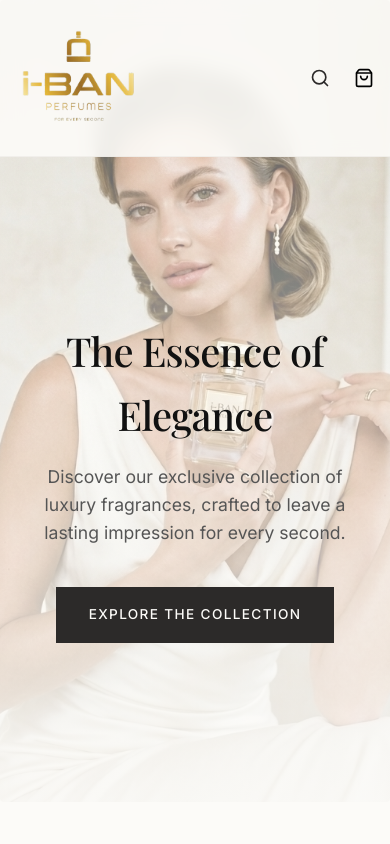
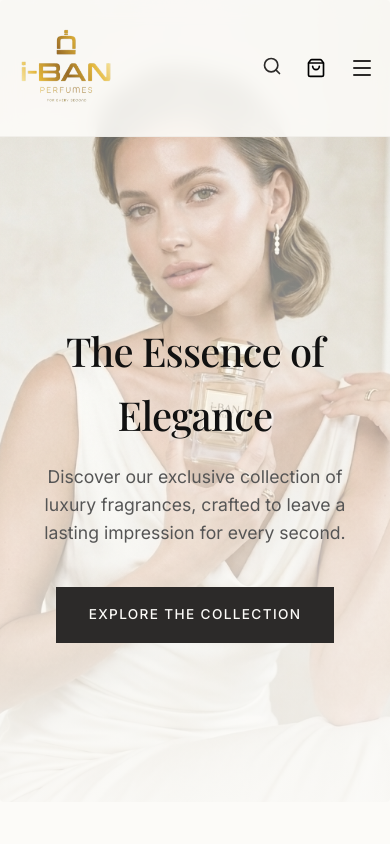
Before and after one commit to Abhinav-THAJ/perfume, a Next.js app: page / in a window 390 px wide. Shown: the top 844 px of the page. Built offline with nearby package versions, Linux system fonts and the light colour scheme; a web font is replaced by a local one.

Commit message:
feat: implement mobile hamburger menu and refined mobile logo sizing

```diff
--- a/src/components/Navbar.module.css
+++ b/src/components/Navbar.module.css
@@ -102,8 +102,55 @@
   padding: 0 4px;
 }
 
+.menuIcon {
+  display: none;
+  background: none;
+  border: none;
+  padding: 0;
+  color: inherit;
+  cursor: pointer;
+}
+
+.mobileOverlay {
+  position: fixed;
+  top: 150px; /* Below the nav */
+  left: 0;
+  width: 100%;
+  background: rgba(252, 251, 248, 0.98);
+  backdrop-filter: blur(10px);
+  z-index: 99;
+  border-bottom: 2px solid var(--color-accent);
+}
+
+.mobileLinks {
+  display: flex;
+  flex-direction: column;
+  padding: 2rem;
+  gap: 1.5rem;
+  text-align: center;
+}
+
+.mobileLink {
+  font-family: var(--font-sans);
+  font-size: 1.2rem;
+  font-weight: 500;
+  text-transform: uppercase;
+  letter-spacing: 0.1em;
+}
+
 @media (max-width: 768px) {
+  .logo img {
+    height: 80px;
+    max-width: 180px;
+  }
+
   .links {
-    display: none; /* simple mobile hide for now */
+    display: none;
+  }
+
+  .menuIcon {
+    display: flex;
+    align-items: center;
+    justify-content: center;
   }
 }
--- a/src/components/Navbar.tsx
+++ b/src/components/Navbar.tsx
@@ -5,11 +5,12 @@ import { usePathname } from 'next/navigation';
 import { useState, useEffect } from 'react';
 import { useCart } from '../context/CartContext';
 import styles from './Navbar.module.css';
-import { ShoppingBag, Search, Menu } from 'lucide-react';
-import { motion } from 'framer-motion';
+import { ShoppingBag, Search, Menu, X } from 'lucide-react';
+import { motion, AnimatePresence } from 'framer-motion';
 
 export default function Navbar() {
   const [scrolled, setScrolled] = useState(false);
+  const [mobileMenuOpen, setMobileMenuOpen] = useState(false);
   const pathname = usePathname();
   const { cartCount, setIsCartOpen } = useCart();
 
@@ -21,6 +22,11 @@ export default function Navbar() {
     return () => window.removeEventListener('scroll', handleScroll);
   }, []);
 
+  // Close mobile menu when shifting routes
+  useEffect(() => {
+    setMobileMenuOpen(false);
+  }, [pathname]);
+
   const navLinks = [
     { name: 'Home', path: '/' },
     { name: 'About', path: '/about' },
@@ -30,6 +36,7 @@ export default function Navbar() {
   ];
 
   return (
+    <>
       <motion.header
         initial={{ y: -100 }}
         animate={{ y: 0 }}
@@ -39,7 +46,6 @@ export default function Navbar() {
         <div className="container">
           <nav className={styles.nav}>
             <Link href="/" className={styles.logo}>
-            {/* The user specifically asked to use their logo upload. We provide a dummy path that they can overwrite with the uploaded file */}
               <img src="/logo.png" alt="i-BAN PERFUMES" />
             </Link>
 
@@ -62,10 +68,41 @@ export default function Navbar() {
                 <ShoppingBag size={20} className={styles.icon} />
                 {cartCount > 0 && <span className={styles.cartBadge}>{cartCount}</span>}
               </button>
-            <Menu size={20} className={`${styles.icon} mobile-only`} style={{ display: 'none' }} />
+              <button
+                className={`${styles.icon} ${styles.menuIcon}`}
+                onClick={() => setMobileMenuOpen(!mobileMenuOpen)}
+              >
+                {mobileMenuOpen ? <X size={24} /> : <Menu size={24} />}
+              </button>
             </div>
           </nav>
         </div>
       </motion.header>
+
+      {/* Mobile Menu Overlay */}
+      <AnimatePresence>
+        {mobileMenuOpen && (
+          <motion.div
+            initial={{ opacity: 0, y: -20 }}
+            animate={{ opacity: 1, y: 0 }}
+            exit={{ opacity: 0, y: -20 }}
+            className={styles.mobileOverlay}
+          >
+            <div className={styles.mobileLinks}>
+              {navLinks.map((link) => (
+                <Link
+                  key={link.name}
+                  href={link.path}
+                  className={styles.mobileLink}
+                  style={{ color: pathname === link.path ? 'var(--color-accent)' : '' }}
+                >
+                  {link.name}
+                </Link>
+              ))}
+            </div>
+          </motion.div>
+        )}
+      </AnimatePresence>
+    </>
   );
 }
```
Lines whose indentation alone changed are shown as unchanged.
